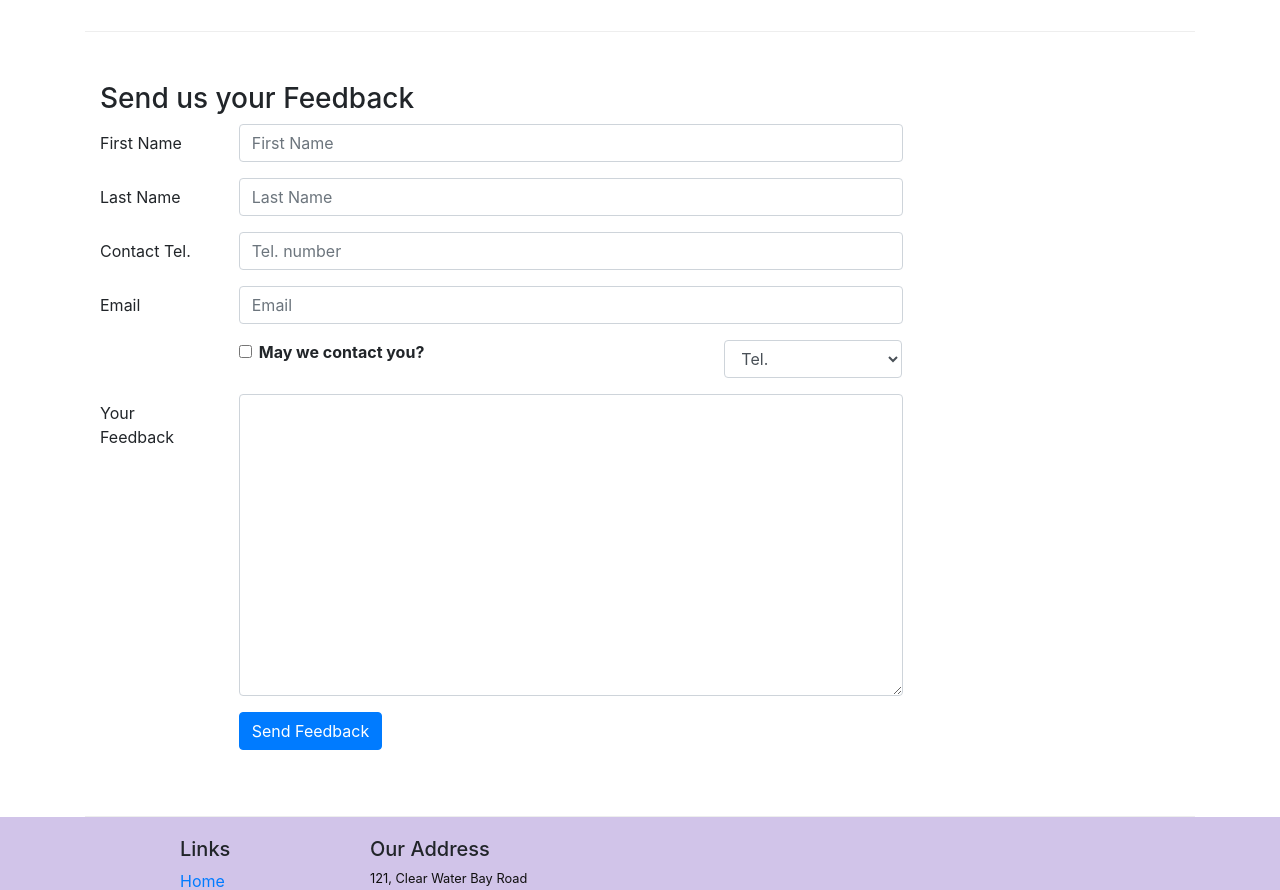
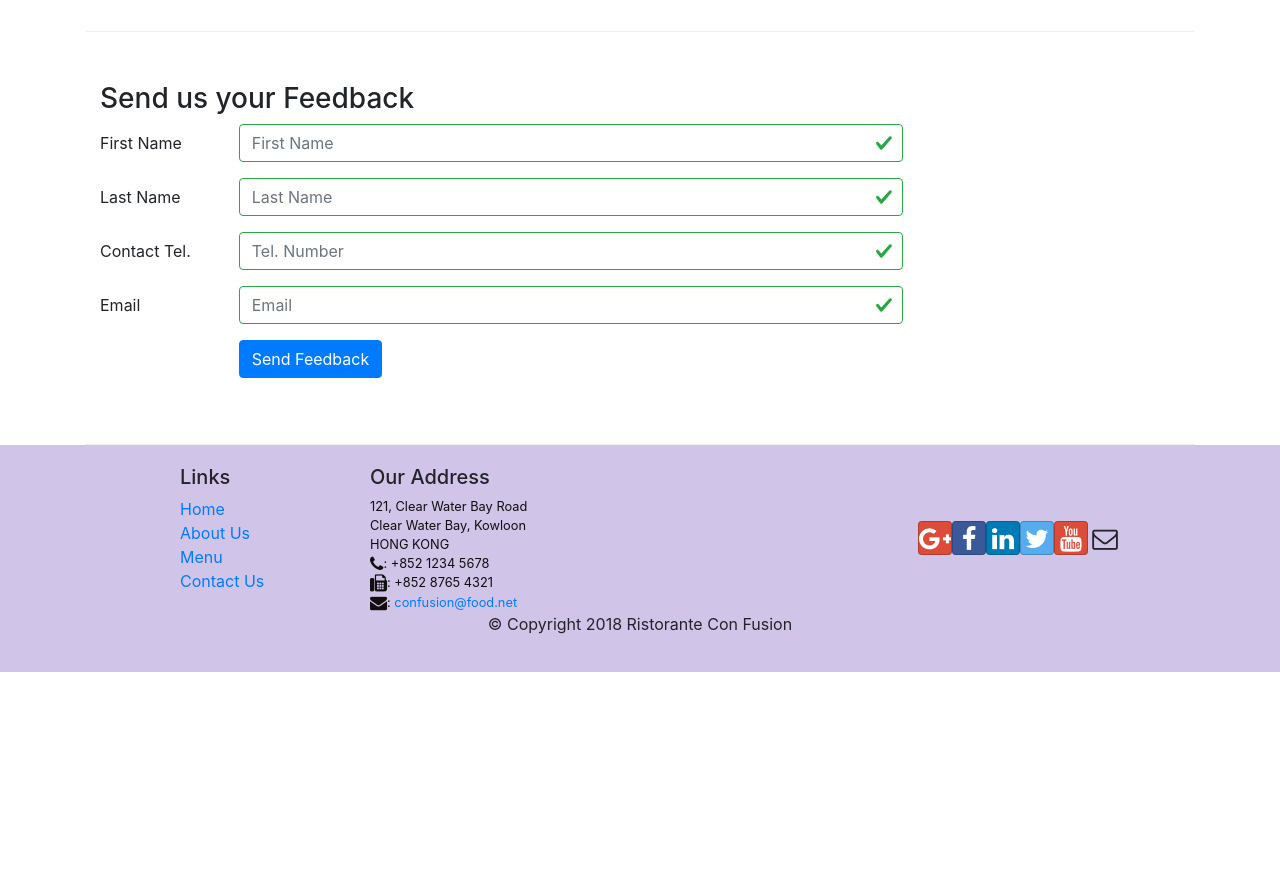
Before and after one commit to Neeraj2212/react-learning, a React (Create React App) app: page /contactus in a window 1280 px wide. Shown: the part 840-1730 px from the top of the page. After the commit the page ends 1512 px from the top, so only its background shows below. Built offline with nearby package versions, Linux system fonts and the light colour scheme.

Commit message:
controlled forms validation

```diff
--- a/src/components/contactComponent.js
+++ b/src/components/contactComponent.js
@@ -8,6 +8,7 @@
 	Input,
 	Col,
 	Button,
+	FormFeedback,
 	FormGroup,
 } from 'reactstrap';
 
@@ -23,10 +24,17 @@
 			agree: false,
 			contactType: 'Tel.',
 			message: '',
+			touched: {
+				firstname: false,
+				lastname: false,
+				telnum: false,
+				email: false,
+			},
 		};
 
 		this.handleInputChange = this.handleInputChange.bind(this);
 		this.handleSubmit = this.handleSubmit.bind(this);
+		this.handleBlur = this.handleBlur.bind(this);
 	}
 
 	handleInputChange(event) {
@@ -44,8 +52,50 @@
 		alert('Current State is: ' + JSON.stringify(this.state));
 		event.preventDefault();
 	}
+	validate(firstname, lastname, telnum, email) {
+		const errors = {
+			firstname: '',
+			lastname: '',
+			telnum: '',
+			email: '',
+		};
+
+		if (this.state.touched.firstname && firstname.length < 3)
+			errors.firstname = 'First Name should be >= 3 characters';
+		else if (this.state.touched.firstname && firstname.length > 10)
+			errors.firstname = 'First Name should be <= 10 characters';
+
+		if (this.state.touched.lastname && lastname.length < 3)
+			errors.lastname = 'Last Name should be >= 3 characters';
+		else if (this.state.touched.lastname && lastname.length > 10)
+			errors.lastname = 'Last Name should be <= 10 characters';
+
+		const reg = /^\d+$/;
+		if (this.state.touched.telnum && !reg.test(telnum))
+			errors.telnum = 'Tel. Number should contain only numbers';
+
+		if (
+			this.state.touched.email &&
+			email.split('').filter((x) => x === '@').length !== 1
+		)
+			errors.email = 'Not a valid Email';
+
+		return errors;
+	}
+
+	handleBlur = (field) => (evt) => {
+		this.setState({
+			touched: { ...this.state.touched, [field]: true },
+		});
+	};
 
 	render() {
+		const errors = this.validate(
+			this.state.firstname,
+			this.state.lastname,
+			this.state.telnum,
+			this.state.email
+		);
 		return (
 			<div className="container">
 				<div className="row">
@@ -123,8 +173,12 @@
 										name="firstname"
 										placeholder="First Name"
 										value={this.state.firstname}
+										valid={errors.firstname === ''}
+										invalid={errors.firstname !== ''}
+										onBlur={this.handleBlur('firstname')}
 										onChange={this.handleInputChange}
 									/>
+									<FormFeedback>{errors.firstname}</FormFeedback>
 								</Col>
 							</FormGroup>
 							<FormGroup row>
@@ -138,8 +192,12 @@
 										name="lastname"
 										placeholder="Last Name"
 										value={this.state.lastname}
+										valid={errors.lastname === ''}
+										invalid={errors.lastname !== ''}
+										onBlur={this.handleBlur('lastname')}
 										onChange={this.handleInputChange}
 									/>
+									<FormFeedback>{errors.lastname}</FormFeedback>
 								</Col>
 							</FormGroup>
 							<FormGroup row>
@@ -151,10 +209,14 @@
 										type="tel"
 										id="telnum"
 										name="telnum"
-										placeholder="Tel. number"
+										placeholder="Tel. Number"
 										value={this.state.telnum}
+										valid={errors.telnum === ''}
+										invalid={errors.telnum !== ''}
+										onBlur={this.handleBlur('telnum')}
 										onChange={this.handleInputChange}
 									/>
+									<FormFeedback>{errors.telnum}</FormFeedback>
 								</Col>
 							</FormGroup>
 							<FormGroup row>
@@ -163,55 +225,17 @@
 								</Label>
 								<Col md={10}>
 									<Input
-										required
 										type="email"
 										id="email"
 										name="email"
 										placeholder="Email"
 										value={this.state.email}
+										valid={errors.email === ''}
+										invalid={errors.email !== ''}
+										onBlur={this.handleBlur('email')}
 										onChange={this.handleInputChange}
 									/>
-								</Col>
-							</FormGroup>
-							<FormGroup row>
-								<Col md={{ size: 6, offset: 2 }}>
-									<FormGroup check>
-										<Label check>
-											<Input
-												type="checkbox"
-												name="agree"
-												checked={this.state.agree}
-												onChange={this.handleInputChange}
-											/>{' '}
-											<strong>May we contact you?</strong>
-										</Label>
-									</FormGroup>
-								</Col>
-								<Col md={{ size: 3, offset: 1 }}>
-									<Input
-										type="select"
-										name="contactType"
-										value={this.state.contactType}
-										onChange={this.handleInputChange}
-									>
-										<option>Tel.</option>
-										<option>Email</option>
-									</Input>
-								</Col>
-							</FormGroup>
-							<FormGroup row>
-								<Label htmlFor="message" md={2}>
-									Your Feedback
-								</Label>
-								<Col md={10}>
-									<Input
-										type="textarea"
-										id="message"
-										name="message"
-										rows="12"
-										value={this.state.message}
-										onChange={this.handleInputChange}
-									></Input>
+									<FormFeedback>{errors.email}</FormFeedback>
 								</Col>
 							</FormGroup>
 							<FormGroup row>
```
